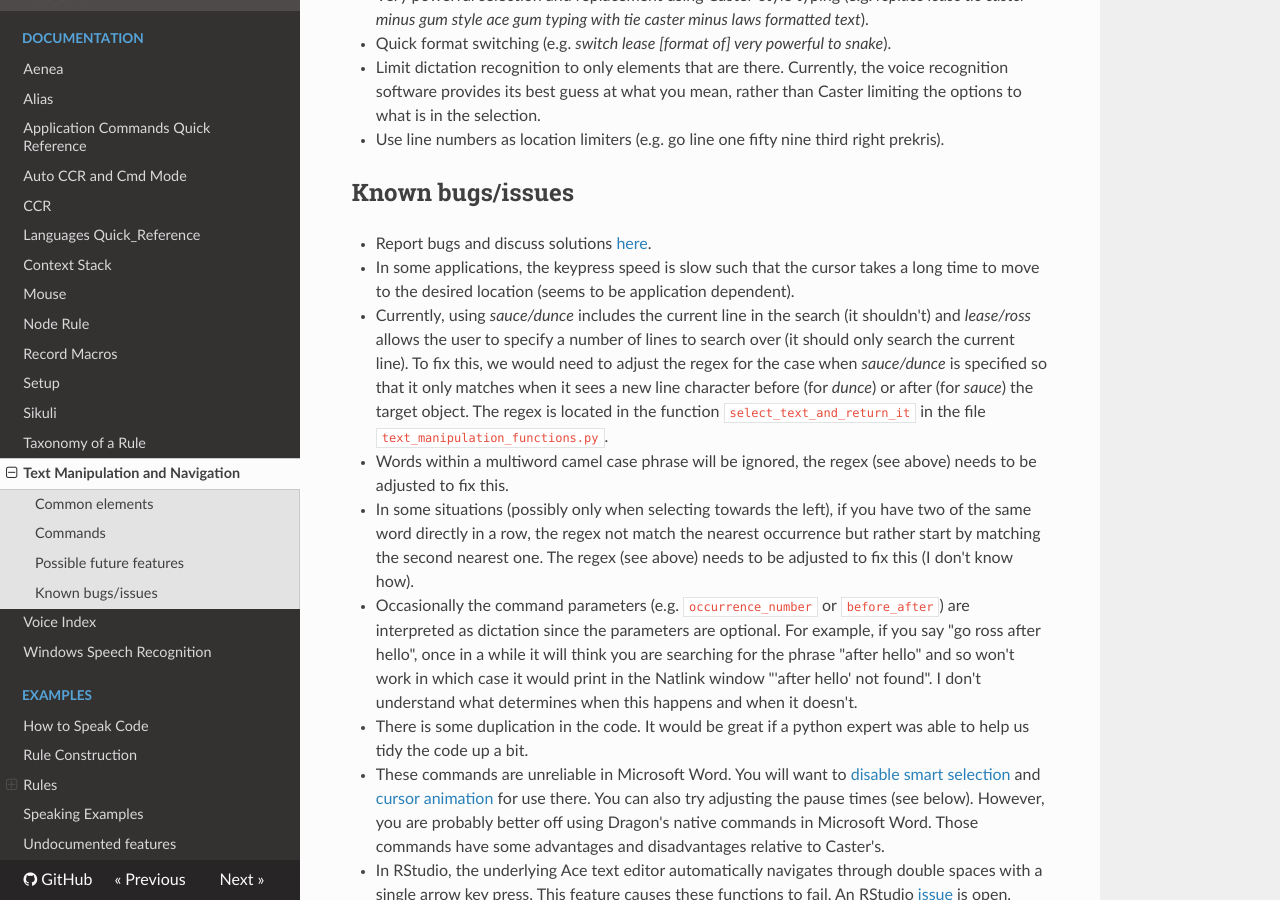
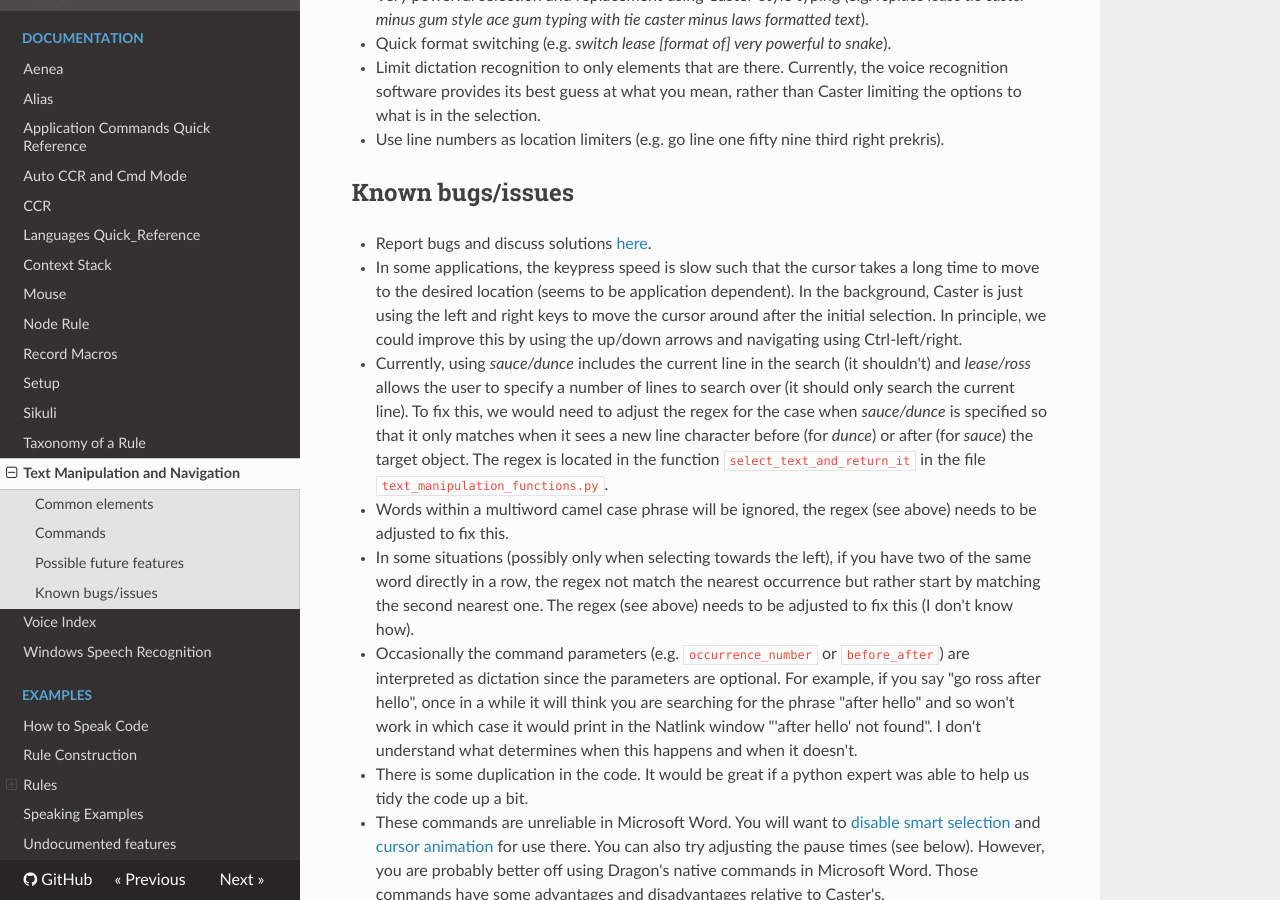
Before and after one commit to dictation-toolbox/Caster, an MkDocs documentation site: the page built from castervoice/doc/readthedocs/Text_Manipulation.md, in a window 1280 px wide and 900 px high, scrolled down 2140 px. Built offline with MkDocs 1.6.1, drawn with Linux system fonts in a browser that asks for light colours; nearby versions of some CDN libraries; comment, search, counter and statistics services are not loaded.

Commit message:
add issue to tm

```diff
--- a/castervoice/doc/readthedocs/Text_Manipulation.md
+++ b/castervoice/doc/readthedocs/Text_Manipulation.md
@@ -50,7 +50,7 @@ Please feel free to try and implement these and submit a pull request!
 
 ## Known bugs/issues
 - Report bugs and discuss solutions [here](https://github.com/dictation-toolbox/Caster/issues/579).
-- In some applications, the keypress speed is slow such that the cursor takes a long time to move to the desired location (seems to be application dependent).
+- In some applications, the keypress speed is slow such that the cursor takes a long time to move to the desired location (seems to be application dependent). In the background, Caster is just using the left and right keys to move the cursor around after the initial selection. In principle, we could improve this by using the up/down arrows and navigating using Ctrl-left/right.
 - Currently, using _sauce/dunce_ includes the current line in the search (it shouldn't) and _lease/ross_ allows the user to specify a number of lines to search over (it should only search the current line). To fix this, we would need to adjust the regex for the case when _sauce/dunce_ is specified so that it only matches when it sees a new line character before (for _dunce_) or after (for _sauce_) the target object. The regex is located in the function `select_text_and_return_it` in the file `text_manipulation_functions.py`.
 - Words within a multiword camel case phrase will be ignored, the regex (see above) needs to be adjusted to fix this.
 - In some situations (possibly only when selecting towards the left), if you have two of the same word directly in a row, the regex not match the nearest occurrence but rather start by matching the second nearest one. The regex (see above) needs to be adjusted to fix this (I don't know how).
```
